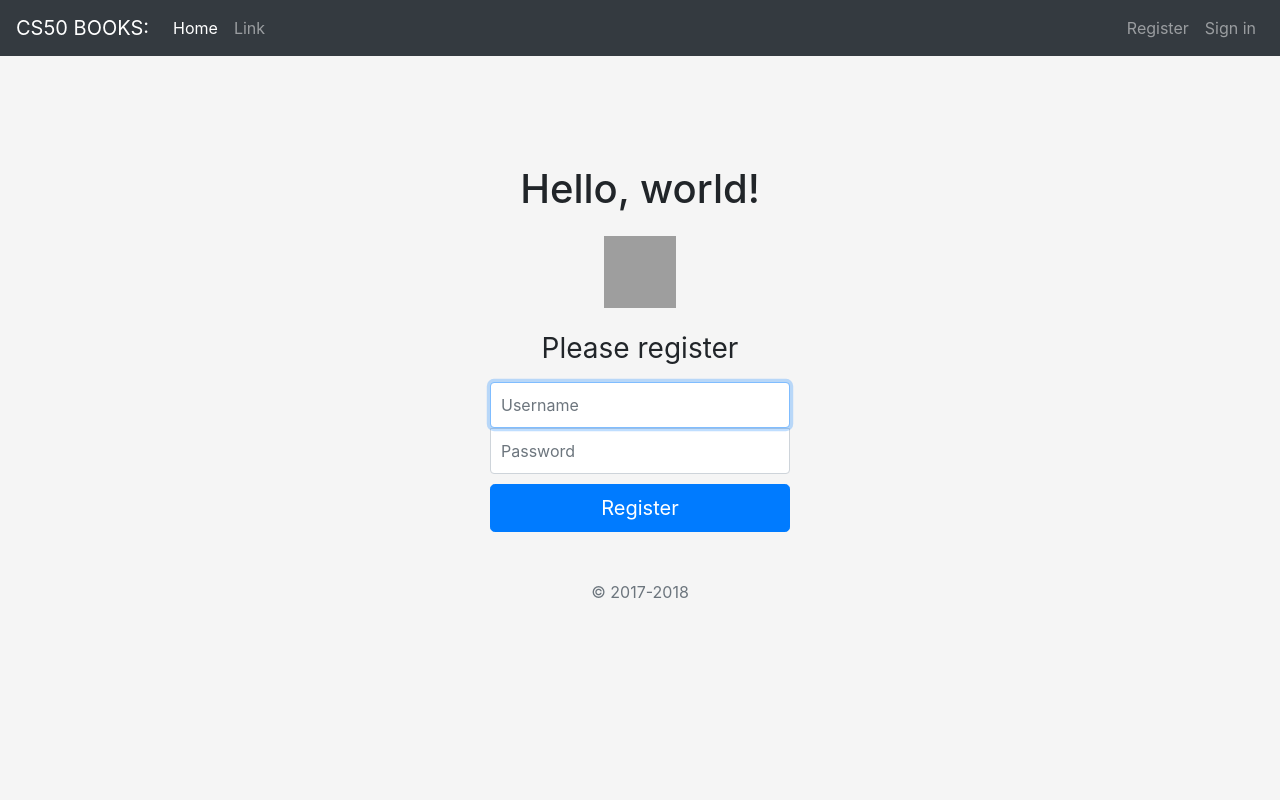
After one commit to majstomphorst/cs50WebProject01, a Flask app: template templates/register_backup.html in a window 1280 px wide. The commit adds this page. Run offline with Flask 2, Linux system fonts and the light colour scheme; the template is opened without the code that fills it, so the values that code supplies are empty; parts of the project's set-up code (start-up, migrations or seed data) failed here and were passed over; some libraries are stand-ins or nearby versions; grey boxes are pictures that could not be loaded.

Commit message:
getting value from basic register form.

```diff
--- a/application.py
+++ b/application.py
@@ -31,18 +31,18 @@
 
 @app.route("/signin", methods=["GET", "POST"])
 def signin():
-
-    if request.method == "POST":
-        print(session)
-        return render_template("signin.html")
-    else:
-        print(session)
         return render_template("signin.html")
 
 
 @app.route("/register", methods=["GET", "POST"])
 def register():
-    create_users_db()
+
+    print("hello!")
+
+    if request.method == "POST":
+        username = request.form.get("username")
+        print("POST")
+        print(username)
 
     return render_template("register.html")
 
--- /dev/null
+++ b/templates/register_backup.html
@@ -0,0 +1,14 @@
+{% extends "layout.html" %} {% block title %} Register {% endblock %} {% block main %}
+
+<body class="text-center">
+  <form class="form-signin" action="{{ url_for('register') }}" methode="POST">
+    <img class="mb-4" src="https://getbootstrap.com/assets/brand/bootstrap-solid.svg" alt="" width="72" height="72">
+    <h1 class="h3 mb-3 font-weight-normal">Please register</h1>
+    <label for="inputEmail" class="sr-only">Username</label>
+    <input type="text" name="username" id="inputEmail" class="form-control" placeholder="Username" required autofocus>
+    <label for="inputPassword" class="sr-only">Password</label>
+    <input type="password" id="inputPassword" name="password" class="form-control" placeholder="Password" required>
+    <button class="btn btn-lg btn-primary btn-block" type="submit">Register</button>
+    <p class="mt-5 mb-3 text-muted">&copy; 2017-2018</p>
+  </form>
+  {% endblock %}
```
Also changed, not shown: templates/register.html (+12 -12 lines).
